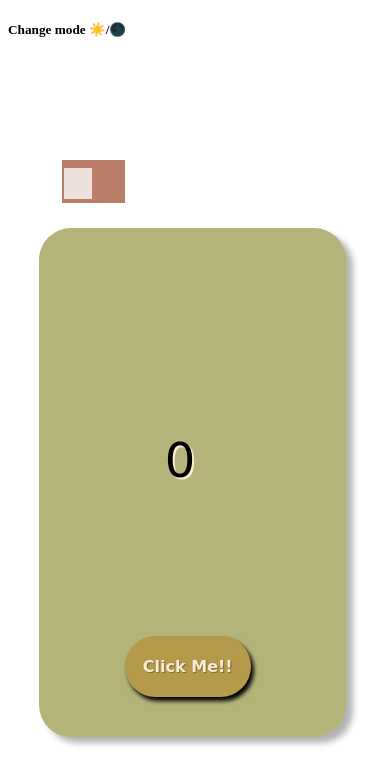
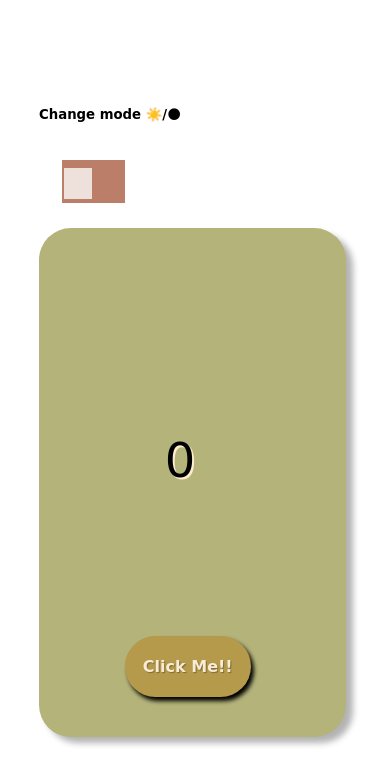
Before and after one commit to samiksha-14/ClickCounter, a plain HTML site: page index.html in a window 390 px wide. Drawn offline with Linux system fonts and the light colour scheme.

Commit message:
Update style.css

```diff
--- a/style.css
+++ b/style.css
@@ -1,5 +1,12 @@
 @import url('https://fonts.googleapis.com/css2?family=Lora&display=swap');
 
+.mode {
+    font-family: 'Tilt Neon', cursive;
+    position: absolute;
+    display: inline-block;
+    left: 23%;
+    top: 10%;
+}
 .window {
   display: inline-block;
   position: absolute;
@@ -132,4 +139,7 @@ input:checked+.slider:before {
 #count{
   left: 41%;
 }
+.mode {
+    left: 10%;
 }
+}
```
